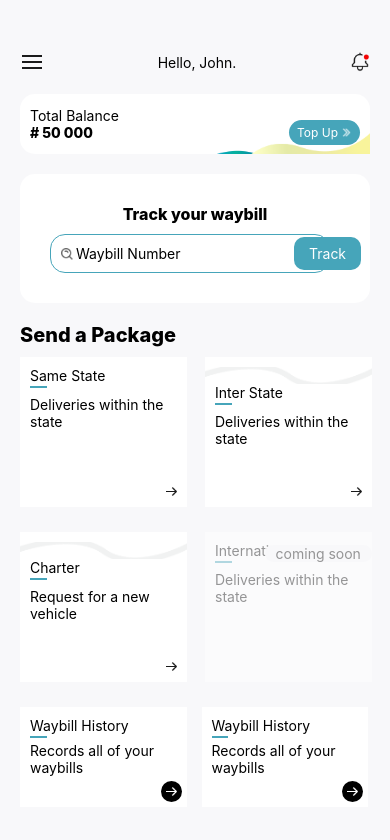
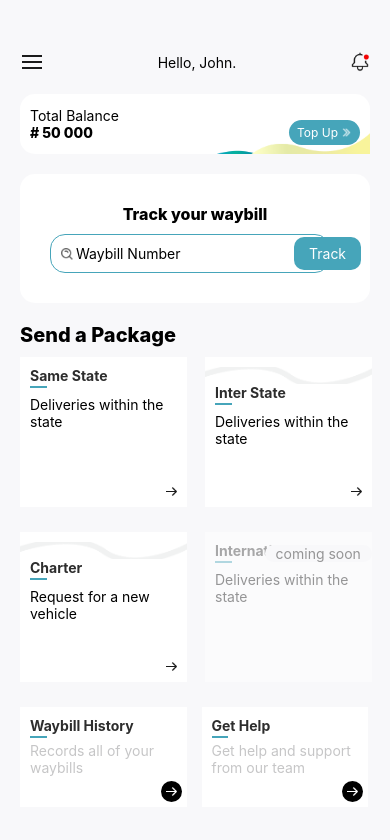
Before and after one commit to FUSION-FUSION/Mobile-Assessment-React-Native, a React Native app: screen /HomeScreen in a window 390 px wide. Shown: the top 840 px of the page. Built offline with nearby package versions, Linux system fonts and the light colour scheme.

Commit message:
restructuring the styles into stylesheet....

```diff
--- a/components/Data.js
+++ b/components/Data.js
@@ -48,7 +48,6 @@ const Data = () => {
                                     backgroundColor: "#ffffff",
                                     height: 150,
                                     paddingTop: 10,
-                                    // marginRight: 15,
                                     marginBottom: 25,
                                     width: "90%",
                                 }}
@@ -61,7 +60,13 @@ const Data = () => {
                                 ) : (
                                     <Text></Text>
                                 )}
-                                <Text style={{ marginLeft: 10 }}>
+                                <Text
+                                    style={{
+                                        marginLeft: 10,
+                                        color: "#2d2d2d",
+                                        fontWeight: "700",
+                                    }}
+                                >
                                     {item.state}
                                 </Text>
                                 <Text
--- a/screens/HomeScreen.js
+++ b/screens/HomeScreen.js
@@ -5,11 +5,12 @@ import {
     TextInput,
     StyleSheet,
     ScrollView,
+    Pressable,
 } from "react-native";
 import React from "react";
 import Data from "../components/Data";
 
-const HomeScreen = () => {
+const HomeScreen = ({ navigation }) => {
     return (
         <ScrollView style={styles.wrapper}>
             <View style={styles.header}>
@@ -59,9 +60,12 @@ const HomeScreen = () => {
                         <TextInput placeholder="Waybill Number" />
                     </View>
 
-                    <View style={styles.trackBtn}>
+                    <Pressable
+                        style={styles.trackBtn}
+                        onPress={() => navigation.navigate("LocationScreen")}
+                    >
                         <Text style={{ color: "#ffffff" }}>Track</Text>
-                    </View>
+                    </Pressable>
                 </View>
             </View>
 
@@ -74,52 +78,23 @@ const HomeScreen = () => {
                 <Data />
             </View>
 
-            <View
-                style={{
-                    flexDirection: "row",
-                    marginLeft: 20,
-                    paddingBottom: 150,
-                }}
-            >
-                <View
-                    style={{
-                        backgroundColor: "#ffffff",
-                        height: 100,
-                        paddingTop: 10,
-                        marginRight: 15,
-                        marginBottom: 25,
-                        width: "45%",
-                    }}
-                >
-                    <Text style={{ marginLeft: 10 }}>Waybill History</Text>
+            <View style={styles.bottomWrapper}>
+                <View style={styles.card}>
                     <Text
                         style={{
-                            borderWidth: 2,
-                            borderBottomWidth: 0,
-                            borderRightWidth: 0,
-                            borderLeftWidth: 0,
-                            borderColor: "#46a5ba",
-                            width: "10%",
-                            height: "7%",
-                            marginTop: 2,
                             marginLeft: 10,
+                            color: "#2d2d2d",
+                            fontWeight: "700",
                         }}
-                    ></Text>
-                    <Text style={{ marginLeft: 10 }}>
+                    >
+                        Waybill History
+                    </Text>
+                    <Text style={styles.underline}></Text>
+                    <Text style={{ marginLeft: 10, color: "#c6c6c7" }}>
                         Records all of your waybills
                     </Text>
 
-                    <View
-                        style={{
-                            position: "absolute",
-                            bottom: 5,
-                            right: 5,
-                            backgroundColor: "#000",
-                            paddingHorizontal: 3,
-                            borderRadius: 15,
-                            paddingVertical: 3,
-                        }}
-                    >
+                    <View style={styles.arrowBtn}>
                         <Image
                             source={require("../assets/Shipify-Assets/ic-right.png")}
                             style={{
@@ -130,45 +105,22 @@ const HomeScreen = () => {
                     </View>
                 </View>
 
-                <View
-                    style={{
-                        backgroundColor: "#ffffff",
-                        height: 100,
-                        paddingTop: 10,
-                        marginRight: 15,
-                        marginBottom: 25,
-                        width: "45%",
-                    }}
-                >
-                    <Text style={{ marginLeft: 10 }}>Waybill History</Text>
+                <View style={styles.card}>
                     <Text
                         style={{
-                            borderWidth: 2,
-                            borderBottomWidth: 0,
-                            borderRightWidth: 0,
-                            borderLeftWidth: 0,
-                            borderColor: "#46a5ba",
-                            width: "10%",
-                            height: "7%",
-                            marginTop: 2,
                             marginLeft: 10,
+                            color: "#2d2d2d",
+                            fontWeight: "700",
                         }}
-                    ></Text>
-                    <Text style={{ marginLeft: 10 }}>
-                        Records all of your waybills
+                    >
+                        Get Help
+                    </Text>
+                    <Text style={styles.underline}></Text>
+                    <Text style={{ marginLeft: 10, color: "#c6c6c7" }}>
+                        Get help and support from our team
                     </Text>
 
-                    <View
-                        style={{
-                            position: "absolute",
-                            bottom: 5,
-                            right: 5,
-                            backgroundColor: "#000",
-                            paddingHorizontal: 3,
-                            borderRadius: 15,
-                            paddingVertical: 3,
-                        }}
-                    >
+                    <View style={styles.arrowBtn}>
                         <Image
                             source={require("../assets/Shipify-Assets/ic-right.png")}
                             style={{
@@ -264,5 +216,38 @@ const styles = StyleSheet.create({
         height: 12,
         marginRight: 3,
     },
+    bottomWrapper: {
+        flexDirection: "row",
+        marginLeft: 20,
+        paddingBottom: 150,
+    },
+    card: {
+        backgroundColor: "#ffffff",
+        height: 100,
+        paddingTop: 10,
+        marginRight: 15,
+        marginBottom: 25,
+        width: "45%",
+    },
+    underline: {
+        borderWidth: 2,
+        borderBottomWidth: 0,
+        borderRightWidth: 0,
+        borderLeftWidth: 0,
+        borderColor: "#46a5ba",
+        width: "10%",
+        height: "7%",
+        marginTop: 2,
+        marginLeft: 10,
+    },
+    arrowBtn: {
+        position: "absolute",
+        bottom: 5,
+        right: 5,
+        backgroundColor: "#000",
+        paddingHorizontal: 3,
+        borderRadius: 15,
+        paddingVertical: 3,
+    },
 });
 export default HomeScreen;
```
